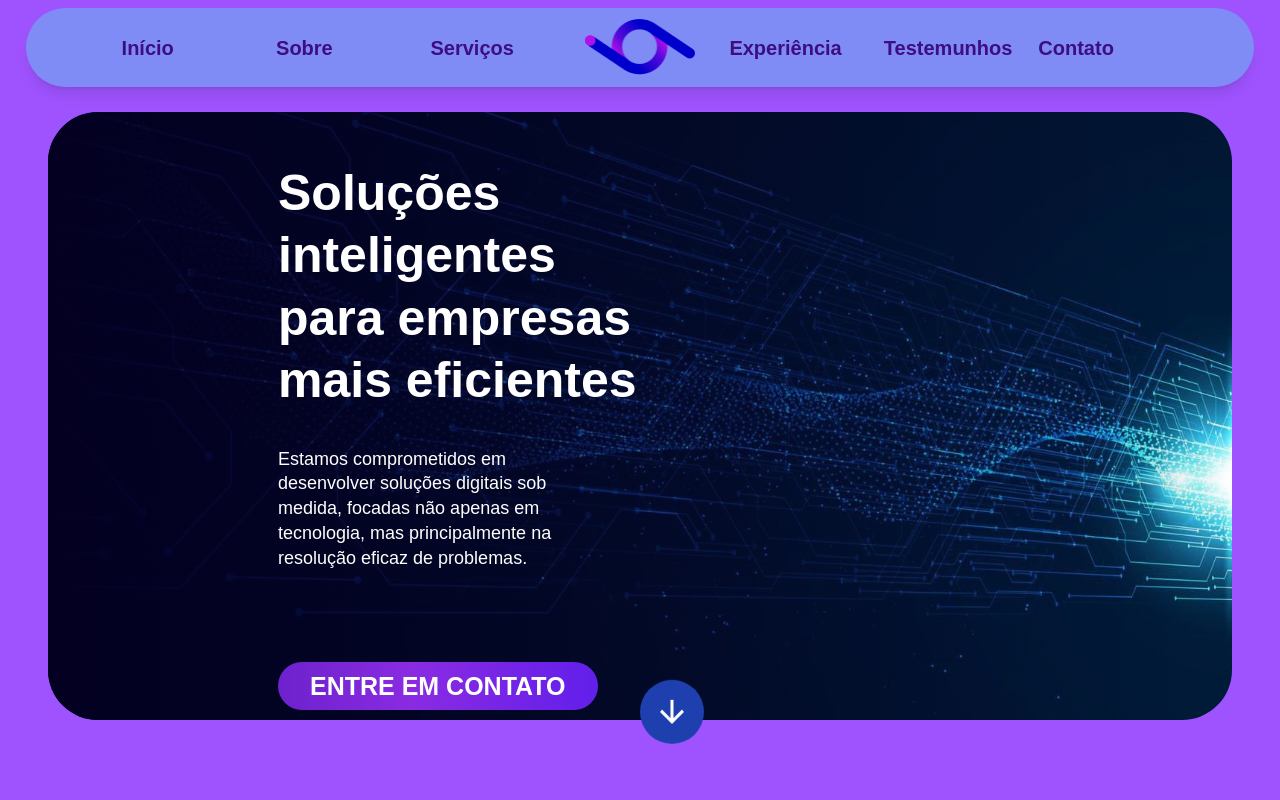
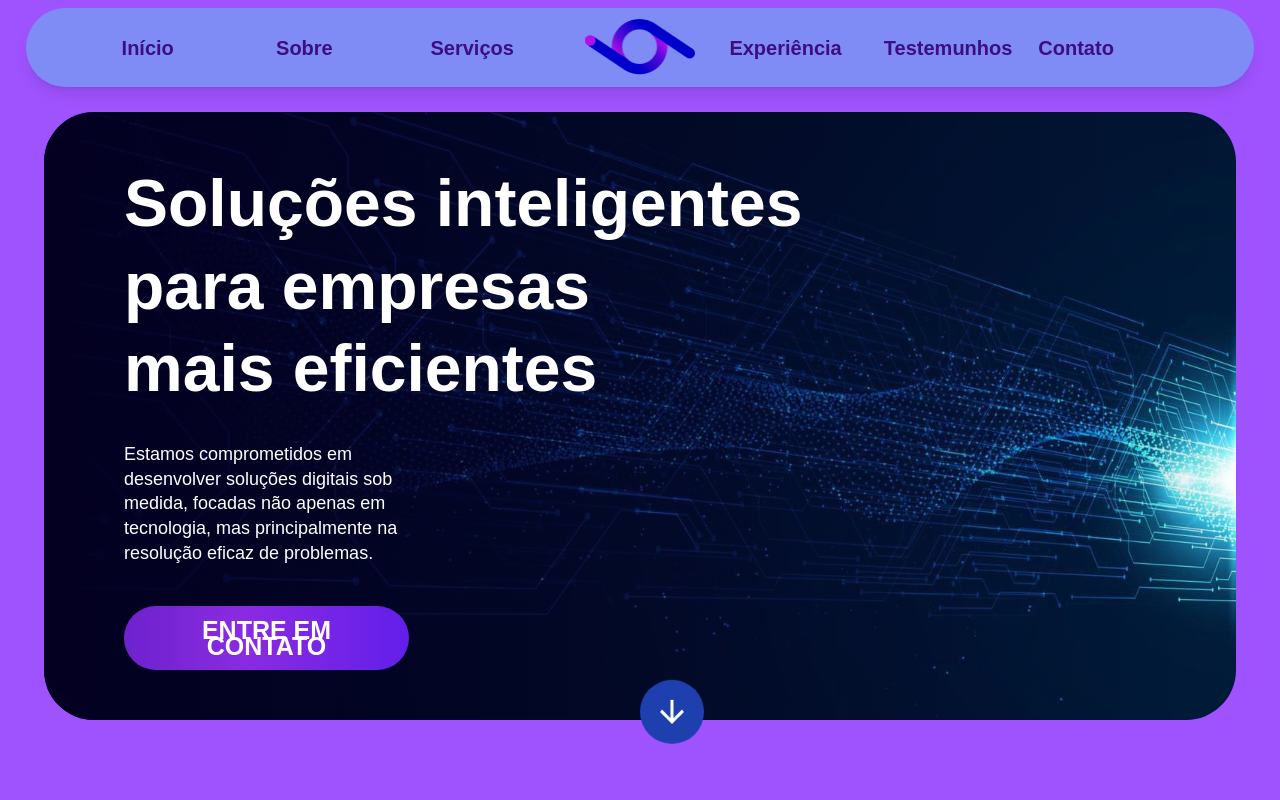
Before and after one commit to JhonatanAlves4/i9-processos, a Next.js app: page / in a window 1280 px wide. Shown: the top 800 px of the page. Built offline with nearby package versions, Linux system fonts and the light colour scheme; a web font is replaced by a local one.

Commit message:
fix: Hero Component

```diff
--- a/src/app/components/Hero/Hero.js
+++ b/src/app/components/Hero/Hero.js
@@ -1,4 +1,4 @@
-'use client';
+"use client";
 
 import Link from "next/link";
 import ArrowDown from "../icons/arrow-bottom";
@@ -9,33 +9,42 @@ export default function Hero() {
     if (element) {
       window.scrollTo({
         top: element.offsetTop - 50,
-                behavior: 'smooth',
+        behavior: "smooth",
       });
     }
   };
 
   return (
-        <section id="Hero" className="pt-28 h-[90vh] w-[100vw] px-8 sm:px-10 lg:px-12">
+    <section id="Hero" className="pt-28 h-[90vh] w-[100%] px-11">
       <div className={`hero-background`}>
         <div className="h-full w-full flex flex-col justify-center items-start relative">
           <div className="absolute top-0 left-0 w-full h-full bg-gradient-to-r from-customBlue to-transparent opacity-100 rounded-[50px]"></div>
-                    <div className="z-10 mx-20 px-[150px]">
-                        <h1 className="font-alfa text-3xl sm:text-3xl md:text-4xl lg:text-4xl  xl:text-[3.125rem] font-bold mb-4 w-full md:w-[60%] lg:w-[50%] text-white pt-10 mb-[35px] xl:leading-tight">
-                            Soluções inteligentes para empresas mais eficientes
+          <div className="flex flex-col z-10 ml-[80px] mr-8 w-[800px]">
+            <h1 className="font-alfa-bold mb-8 text-3xl sm:text-3xl md:text-4xl lg:text-4xl xl:text-[4.125rem] w-full text-white xl:leading-tight">
+              Soluções inteligentes
+              <br /> para empresas
+              <br /> mais eficientes
             </h1>
-                        <p className="text-sm sm:text-base md:text-lg lg:[30px] mb-[52px] text-white pb-10 w-full sm:w-[80%] md:w-[60%] lg:w-[40%] lg:leading-snug">
-                            Estamos comprometidos em desenvolver
-                            soluções digitais sob medida, focadas não
-                            apenas em tecnologia, mas principalmente
-                            na resolução eficaz de problemas.
+            <p className="text-sm sm:text-base md:text-lg lg:[30px] text-white pb-10 w-full sm:w-[80%] md:w-[60%] lg:w-[40%] lg:leading-snug">
+              Estamos comprometidos em desenvolver soluções digitais sob medida,
+              focadas não apenas em tecnologia, mas principalmente na resolução
+              eficaz de problemas.
             </p>
-                        <button className="text-xs sm:text-xs md:text-[25px] py-2 px-4 sm:py-3 sm:px-7 md:py-4 md:px-8 rounded-full text-white hover:bg-blue-700 transition duration-300 ease-in-out gradient-bg font-semibold" onClick={() => smoothScrollToSection('Hero')}>
+            <button
+              className="w-[285px] text-xs sm:text-xs md:text-[25px] py-2 px-4 sm:py-3 sm:px-7 md:py-4 md:px-8 rounded-full text-white hover:bg-blue-700 transition duration-300 ease-in-out gradient-bg font-semibold"
+              onClick={() => smoothScrollToSection("Hero")}
+            >
               ENTRE EM CONTATO
             </button>
           </div>
           <div className="absolute left-1/2 -bottom-6 w-16 h-16 rounded-full flex items-center justify-center aling-center bg-blue-800 animate-bounce">
-                        <button className="text-black p-2" onClick={() => smoothScrollToSection('About')}>
-                            <Link href="#About"><ArrowDown /></Link>
+            <button
+              className="text-black p-2"
+              onClick={() => smoothScrollToSection("About")}
+            >
+              <Link href="#About">
+                <ArrowDown />
+              </Link>
             </button>
           </div>
         </div>
--- a/src/app/globals.css
+++ b/src/app/globals.css
@@ -21,7 +21,7 @@
 
 .font-alfa-bold {
   font-family: 'Alfa Slab One', sans-serif;
-  font-weight: 700;
+  font-weight: 900;
 }
 
 
```
Lines whose indentation alone changed are shown as unchanged.
